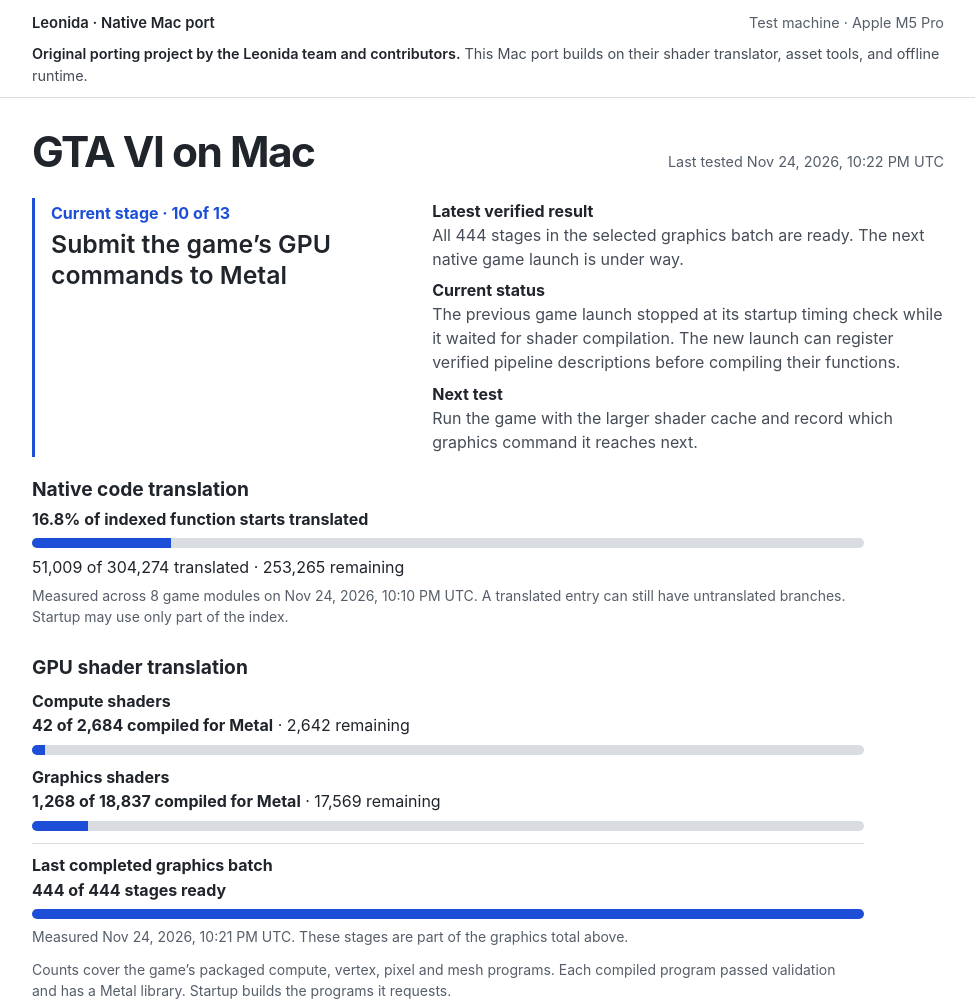
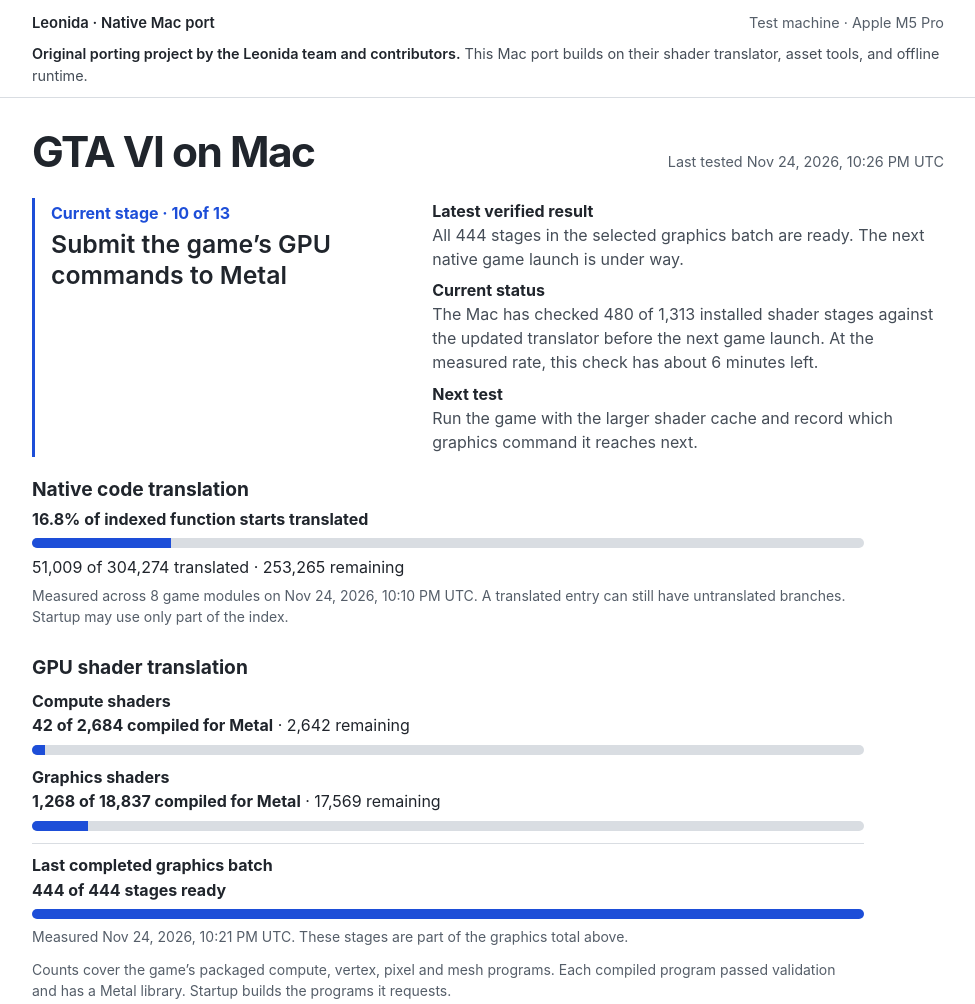
Before and after one commit to 0xjohnnydev/leonida-macos-status, a plain HTML site: page index.html in a window 1280 px wide. Shown: the top 1004 px of the page, without its empty margins (152-1127 px from the left). Drawn offline with Linux system fonts and the light colour scheme.

Commit message:
Update the native launch reading

```diff
--- a/index.html
+++ b/index.html
@@ -20,7 +20,7 @@
   <main id="board" class="wrap">
     <div class="heading">
       <h1>GTA VI on Mac</h1>
-      <p class="tested">Last tested <time datetime="2026-11-24T22:22:36Z">Nov 24, 2026, 10:22 PM UTC</time></p>
+      <p class="tested">Last tested <time datetime="2026-11-24T22:26:50Z">Nov 24, 2026, 10:26 PM UTC</time></p>
     </div>
     <section class="focus" aria-labelledby="current-title">
       <div class="focus-head">
@@ -29,7 +29,7 @@
       </div>
       <div class="focus-notes">
         <div><h3>Latest verified result</h3><p>All 444 stages in the selected graphics batch are ready. The next native game launch is under way.</p></div>
-        <div><h3>Current status</h3><p>The previous game launch stopped at its startup timing check while it waited for shader compilation. The new launch can register verified pipeline descriptions before compiling their functions.</p></div>
+        <div><h3>Current status</h3><p>The Mac has checked 480 of 1,313 installed shader stages against the updated translator before the next game launch. At the measured rate, this check has about 6 minutes left.</p></div>
         <div><h3>Next test</h3><p>Run the game with the larger shader cache and record which graphics command it reaches next.</p></div>
       </div>
     </section><section class="coverage" aria-labelledby="coverage-title">
--- a/status.json
+++ b/status.json
@@ -1,5 +1,5 @@
 {
-  "updatedAt": "2026-11-24T22:22:36Z",
+  "updatedAt": "2026-11-24T22:26:50Z",
   "headline": "All 444 stages in the selected graphics batch are ready. The next native game launch is under way.",
   "currentWork": "Run the game with the larger shader cache and record which graphics command it reaches next.",
   "graphicsStatus": "The Mac has validated and compiled 1,268 of 18,837 distinct packaged graphics stage and layout combinations. The 444 stages selected for the latest batch are ready.",
@@ -253,7 +253,7 @@
       "title": "Submit the game’s GPU commands to Metal",
       "state": "current",
       "detail": "The game previously loaded Metal functions for 8,690 packaged graphics pipelines. A separate native command-list test now compiles a verified vertex and pixel pair at first use, even after the original shader memory was overwritten.",
-      "blocker": "The previous game launch stopped at its startup timing check while it waited for shader compilation. The new launch can register verified pipeline descriptions before compiling their functions.",
+      "blocker": "The Mac has checked 480 of 1,313 installed shader stages against the updated translator before the next game launch. At the measured rate, this check has about 6 minutes left.",
       "nextTest": "Run the game with the larger shader cache and record which graphics command it reaches next."
     },
     {
```
